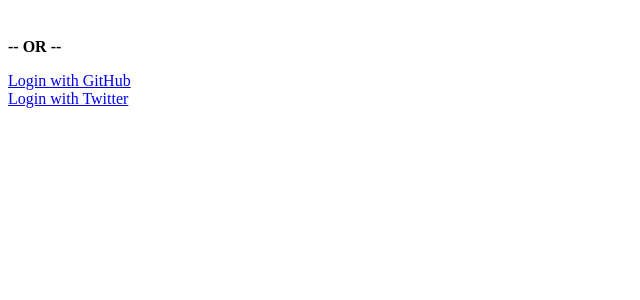
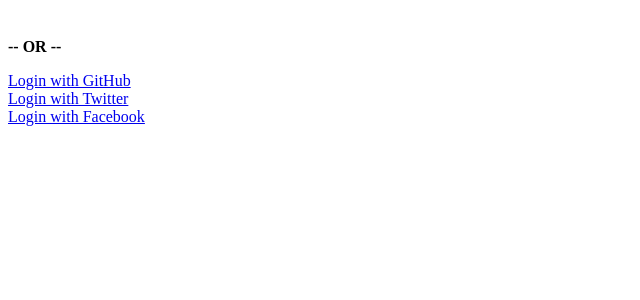
Before and after one commit to haradra/WAD2Proj, a Django app: page /pawpal/login/ in a window 1280 px wide. Shown: the part 188-488 px from the top of the page, without its empty margins (0-640 px from the left). Run offline with Django 3.2, Linux system fonts and the light colour scheme.

Commit message:
Facebook login seems finnicky, will do at a later time

```diff
--- a/pawpal_project/templates/pawpal/login.html
+++ b/pawpal_project/templates/pawpal/login.html
@@ -16,6 +16,7 @@
 	<br>
 	<p><strong>-- OR --</strong></p>
  	<a href="{% url 'social:begin' 'github' %}">Login with GitHub</a><br>
-	<a href="{% url 'social:begin' 'twitter' %}">Login with Twitter</a>
+	<a href="{% url 'social:begin' 'twitter' %}">Login with Twitter</a><br>
+	<a href="{% url 'social:begin' 'facebook' %}">Login with Facebook</a><br>
 </body>
 </html>
```
Also changed, not shown: pawpal_project/db.sqlite3, 1 other file.
